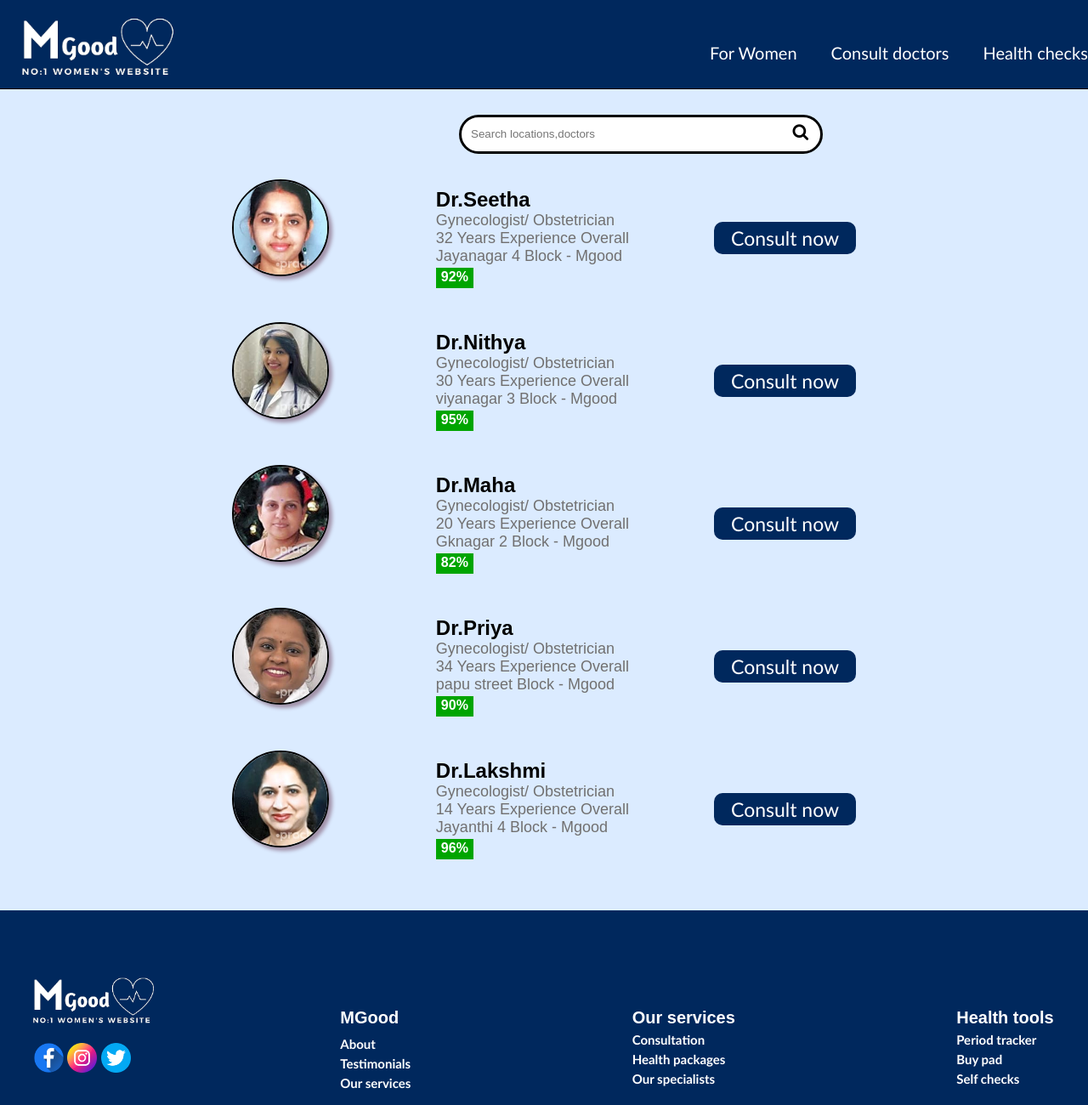
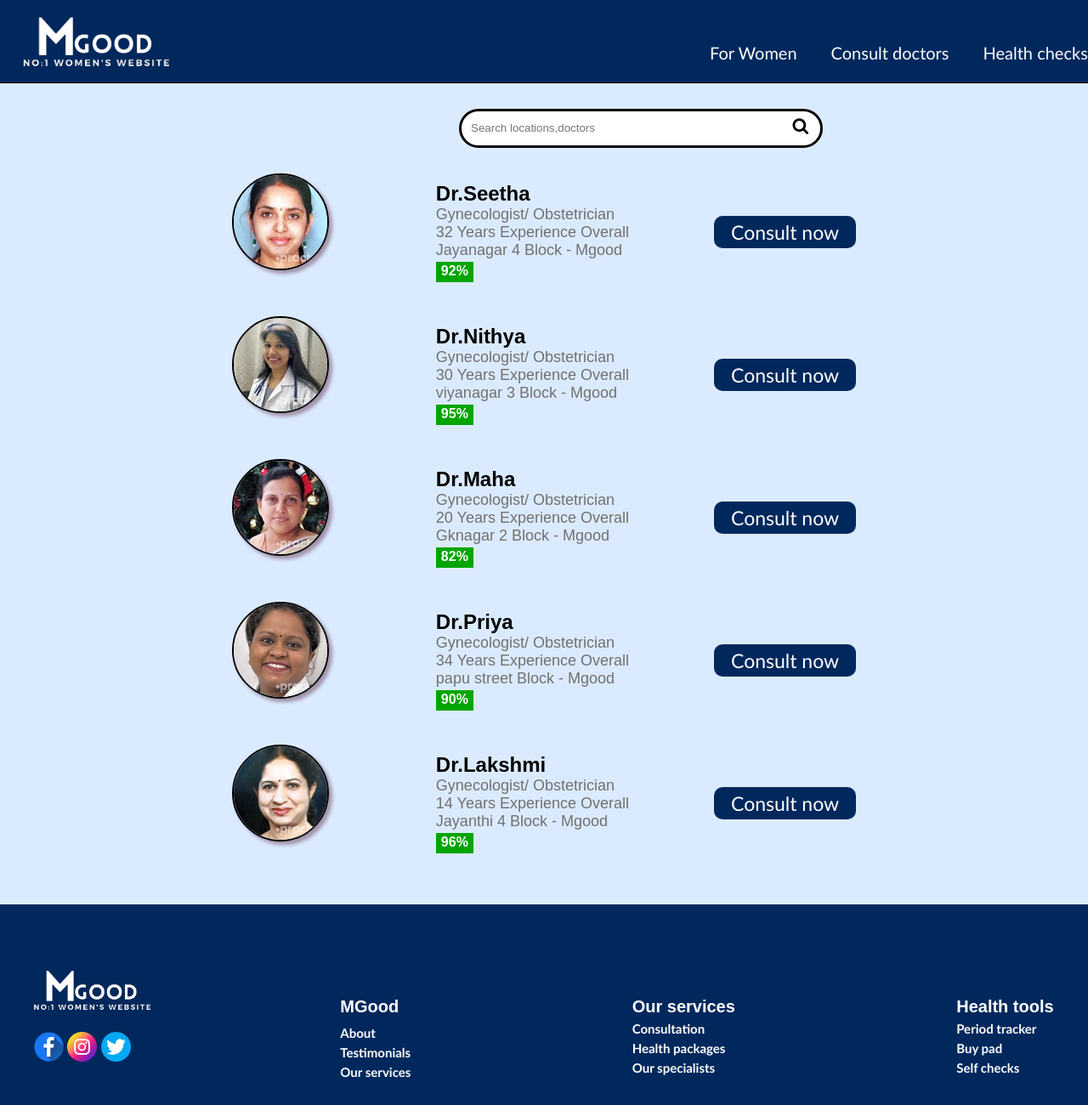
Before and after one commit to fssa-batch3/nithyashri.rameshbabu__web_project, a plain HTML site: page pages/derma.html in a window 1280 px wide. Shown: the top 1300 px of the page at 85% size. Drawn offline with Linux system fonts and the light colour scheme.

Commit message:
initial commit

```diff
--- a/pages/derma.html
+++ b/pages/derma.html
@@ -13,7 +13,7 @@
 <body>
     <header>
         <div>
-            <img class="logo" src="../Assets/images/Mgood logo .png" width="200" />
+            <img class="logo" src="../Assets/images/MGood__10_-removebg-preview.png" width="200" />
         </div>
         <div class="nav">
             <a href="../pages/women.html">For Women</a>
@@ -138,7 +138,7 @@
     </div>
     <div class="footer">
         <div class="footlogo">
-            <img src="../Assets/images/Mgood logo .png" width="160">
+            <img src="../Assets/images/MGood__10_-removebg-preview.png" width="160">
         </div>
         <div class="footsocialmedia">
             <a href="#"><img src="../Assets/images/facebooklgo.png" width="35"></a>
```
Also changed, not shown: index.html (+2 -2 lines), pages/consultdoc.html (+2 -2 lines), pages/endocrine.html (+2 -2 lines), pages/generalphysician.html (+2 -2 lines), pages/gynec.html (+2 -2 lines), pages/healthcheck.html (+2 -2 lines), pages/periods.html (+2 -2 lines), pages/pregnancy.html (+2 -2 lines), pages/specialist.html (+2 -2 lines), pages/urinary.html (+1 -1 lines), pages/women.html (+2 -2 lines), Assets/images/MGood__10_-removebg-preview.png (added), Assets/images/MGood__3_-removebg-preview.png (deleted).
